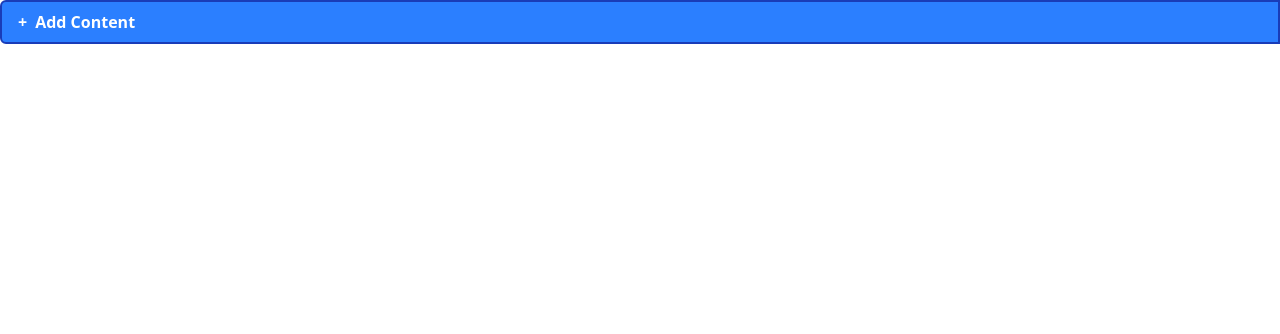
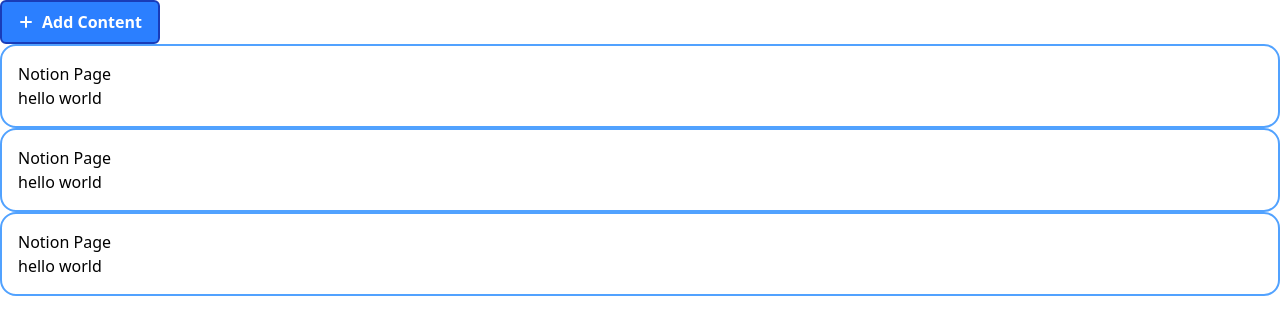
Before and after one commit to CURIOUSABHEE/second-brain, a React (Vite) app in the folder client/: page / in a window 1280 px wide. Shown: the top 334 px of the page. Built offline with nearby package versions, Linux system fonts and the light colour scheme.

Commit message:
understanding how to build UI Library

```diff
--- a/client/src/App.tsx
+++ b/client/src/App.tsx
@@ -1,5 +1,7 @@
 import "./App.css";
 import Button from "./components/ui/Button";
+import Card from "./components/ui/Card";
+import PlusIcon from "./icons/PlusIcon";
 
 function App() {
   return (
@@ -7,12 +9,15 @@
       <Button
         text="Add Content"
         size="md"
-        startIcon="+"
+        startIcon={<PlusIcon size="md" />}
         variants="primary"
         onClick={() => {
           console.log("heeloe");
         }}
       />
+      <Card title="Notion Page" subtitle="hello world" />
+      <Card title="Notion Page" subtitle="hello world" />
+      <Card title="Notion Page" subtitle="hello world" />
     </>
   );
 }
--- a/client/src/components/ui/Button.tsx
+++ b/client/src/components/ui/Button.tsx
@@ -4,12 +4,11 @@
   variants: "primary" | "secondary";
   size: "sm" | "md" | "lg";
   text: string;
-  startIcon?: "+" | "-";
+  startIcon?: React.ReactNode;
   // endIcon?: any;
   onClick: () => void;
 }
 
-const Button = (props: ButtonProps) => {
 const sizeClasses = {
   sm: "px-2 py-1 text-sm",
   md: "px-4 py-2 text-base",
@@ -20,16 +19,18 @@
   primary: "bg-blue-500 text-white",
   secondary: "bg-gray-200 text-black",
 };
+
+const Button = (props: ButtonProps) => {
   return (
-    <div
-      className={`flex flex-initial border-2 border-blue-800 rounded-s-md bg-blue-200 font-bold ${sizeClasses[props.size]} ${variantClasses[props.variants]}`}
+    <button
+      className={`flex items-center border-2 border-blue-800 rounded-md bg-blue-200 font-bold ${sizeClasses[props.size]} ${variantClasses[props.variants]}`}
       onClick={() => {
         console.log("button Clicked");
       }}
     >
-      <h1 className="pr-2">{props.startIcon}</h1>
-      <h1>{props.text}</h1>
-    </div>
+      {props.startIcon ? <div className="pr-2">{props.startIcon}</div> : null}
+      {props.text}
+    </button>
   );
 };
 
--- /dev/null
+++ b/client/src/components/ui/Card.tsx
@@ -0,0 +1,15 @@
+interface CardProps {
+  title: string;
+  subtitle: string;
+}
+
+const Card = (props: CardProps) => {
+  return (
+    <div className="p-4 rounded-2xl border-2 border-blue-400 font-normal">
+      <h1>{props.title}</h1>
+      <p>{props.subtitle}</p>
+    </div>
+  );
+};
+
+export default Card;
--- /dev/null
+++ b/client/src/icons/PlusIcon.tsx
@@ -0,0 +1,23 @@
+import React from "react";
+import { iconSizeVariants, type IconProps } from ".";
+
+const PlusIcon = (props: IconProps) => {
+  return (
+    <svg
+      xmlns="http://www.w3.org/2000/svg"
+      fill="none"
+      viewBox="0 0 24 24"
+      stroke-width="3"
+      stroke="currentColor"
+      className={iconSizeVariants[props.size]}
+    >
+      <path
+        stroke-linecap="round"
+        stroke-linejoin="round"
+        d="M12 4.5v15m7.5-7.5h-15"
+      />
+    </svg>
+  );
+};
+
+export default PlusIcon;
--- /dev/null
+++ b/client/src/icons/index.ts
@@ -0,0 +1,9 @@
+export interface IconProps {
+    size: "sm" | "md" | "lg"
+}
+
+export const iconSizeVariants = {
+    "sm": "size-2",
+    "md": "size-4",
+    "lg": "size-6",
+}
--- a/client/tailwind.config.js
+++ b/client/tailwind.config.js
@@ -2,7 +2,15 @@
 export default {
   content: ["./index.html", "./src/**/*.{js,ts,jsx,tsx}"],
   theme: {
-    extend: {},
+    extend: {
+      colors: {
+        purple: {
+          300: "e0e7fe",
+          500: "3e38a7",
+          600: "5046e4",
+        },
+      },
+    },
   },
   plugins: [],
 };
```
Lines whose indentation alone changed are shown as unchanged.
